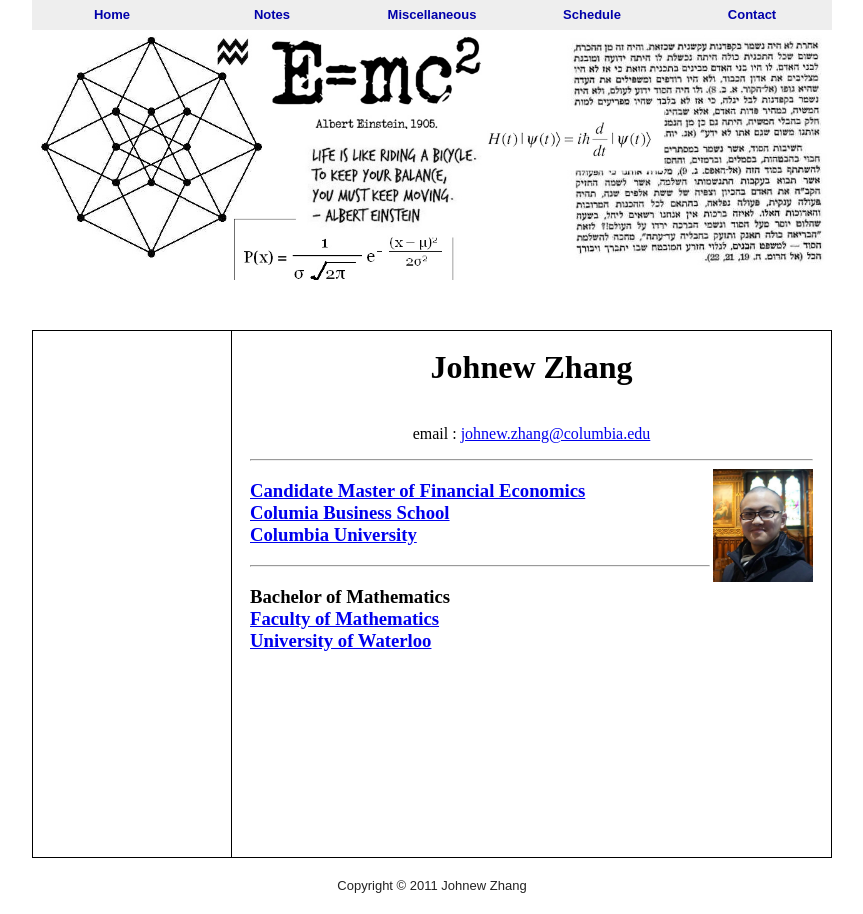
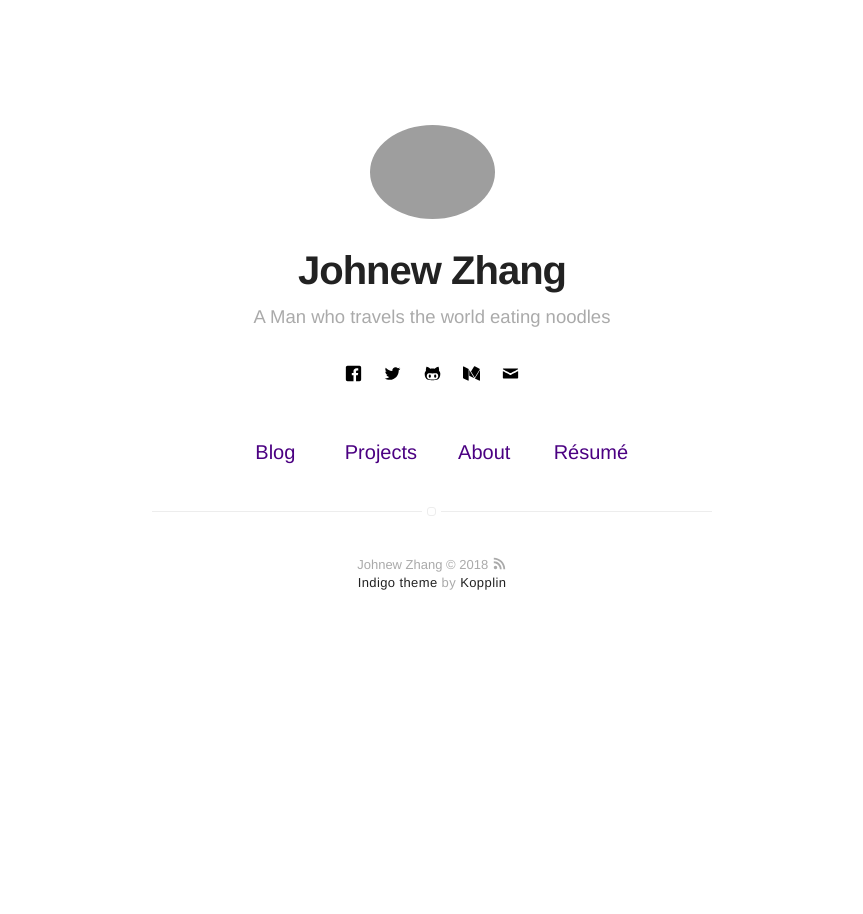
Before and after one commit to WizardKingZ/WizardKingZ.github.io, a Jekyll site: the page built from index.html, in a window 1280 px wide. Shown: the whole page, without its empty margins (208-1071 px from the left). Built offline with Jekyll 4.4.1, drawn with Linux system fonts in a browser that asks for light colours; nearby versions of some CDN libraries.

Commit message:
Add files via upload

```diff
--- a/index.html
+++ b/index.html
@@ -1,94 +1,4 @@
-<!doctype html>
-<!--[if lt IE 7]> <html class="no-js ie6 oldie" lang="en"> <![endif]-->
-<!--[if IE 7]>    <html class="no-js ie7 oldie" lang="en"> <![endif]-->
-<!--[if IE 8]>    <html class="no-js ie8 oldie" lang="en"> <![endif]-->
-<!--[if gt IE 8]><!--> <html class="no-js" lang="en"> <!--<![endif]-->
-    <head>
-        <meta charset="utf-8">
-            <meta http-equiv="X-UA-Compatible" content="IE=edge,chrome=1">
-
-                <title>Johnew Zhang</title>
-
-                <script type="text/javascript">
-
-                    var _gaq = _gaq || [];
-                    _gaq.push(['_setAccount', 'UA-24022242-1']);
-                    _gaq.push(['_trackPageview']);
-
-                    (function() {
-                     var ga = document.createElement('script'); ga.type = 'text/javascript'; ga.async = true;
-                     ga.src = ('https:' == document.location.protocol ? 'https://ssl' : 'http://www') + '.google-analytics.com/ga.js';
-                     var s = document.getElementsByTagName('script')[0]; s.parentNode.insertBefore(ga, s);
-                     })();
-
-                    </script>
-
-
-                <script src="http://ajax.googleapis.com/ajax/libs/jquery/1.7.1/jquery.min.js"></script>
-                <script src="http://ajax.googleapis.com/ajax/libs/jqueryui/1.8.16/jquery-ui.min.js"></script>
-                <link rel="stylesheet" href="css/style.css">
-                    <script>
-                        function load_content (id, content) {
-                            var node = document.getElementById(id);
-                            node.innerHTML = content;
-                        }
-                        function change(text) {
-                            $("#right").html(text);
-                        }
-                        </script>
-                    </head>
-    <body>
-        <div id="header">
-
-            <ul id="nav">
-                <li><a href="#" onclick="document.getElementById('right').innerHTML =' <iframe src=https://wizardkingz.github.io/home.html width = 100% height = 500px frameborder=0></iframe>';">Home</a></li>
-                <li><a href="#" >Notes</a>
-                    <ul>
-                        <li><a href="#" onclick="document.getElementById('right').innerHTML =' <iframe src=https://wizardkingz.github.io/actsc.html width = 100% height = 500px frameborder=0></iframe>';">ACTSC</a></li>
-                        <li><a href="#" onclick="document.getElementById('right').innerHTML =' <iframe src=https://wizardkingz.github.io/cs.html width = 100% height = 500px frameborder=0></iframe>';">CS</a></li>
-                        <li><a href="#" onclick="document.getElementById('right').innerHTML =' <iframe src=https://wizardkingz.github.io/math.html width = 100% height = 500px frameborder=0></iframe>';">MATH</a></li>
-
-                        <li><a href="#" onclick="document.getElementById('right').innerHTML =' <iframe src=https://wizardkingz.github.io/stat.html width = 100% height = 500px frameborder=0></iframe>';">STATITICS</a></li>
-                        <li><a href="#" onclick="document.getElementById('right').innerHTML =' <iframe src=https://wizardkingz.github.io/soa.html width = 100% height = 500px frameborder=0></iframe>';">SOA Exams</a></li>
-                        <li><a href="#">CFA Exams</a></li>
-                    </ul>
-                </li>
-                <li><a href="#">Miscellaneous</a>
-                    <ul>
-
-                        <li><a href="#" onclick="document.getElementById('right').innerHTML =' <iframe src=https://wizardkingz.github.io/link.html width = 100% height = 500px frameborder=0></iframe>';">Links</a></li>
-                        <li><a href="#">Hello World</a></li>
-                    </ul>
-                </li>
-                <li><a href="#">Schedule</a>
-                    <ul>
-                        <li><a href="#" onclick="document.getElementById('right').innerHTML ='<img width = 100% height = 500px src=http://www.student.cs.uwaterloo.ca/~j257zhan/SCHEDULE/Winter_2011.jpg></img>';">Winter 2011</a></li>
-
-                        <li><a href="#" onclick="document.getElementById('right').innerHTML ='<img width = 100% height = 500px src=http://www.student.cs.uwaterloo.ca/~j257zhan/SCHEDULE/Fall_2011.jpg></img>';">Fall 2011</a></li>
-                        <li><a href="#" onclick="document.getElementById('right').innerHTML ='<img width = 100% height = 500px src=http://www.student.cs.uwaterloo.ca/~j257zhan/SCHEDULE/Winter_2012.jpg></img>';">Winter 2012</a></li>
-                    </ul></li>
-                <li><a href="mailto:johnew.zhang@gmail.com">Contact</a></li>
-            </ul>
-
-            <div id="headerbg"> </div>
-        </div>
-
-        <div id="main">
-            <div id="left">
-                <br/>
-                <br/>
-                <br/>
-
-            </div>
-            <div id="right">
-
-                <iframe src="https://wizardkingz.github.io/home.html" style="width:100%; height:500px;" frameborder="0"></iframe>
-
-
-            </div>
-        </div>
-        <div id="footer">
-            Copyright © 2011 Johnew Zhang
-        </div>
-    </body>
-</html>
+---
+layout: page
+title: Home
+---
```
